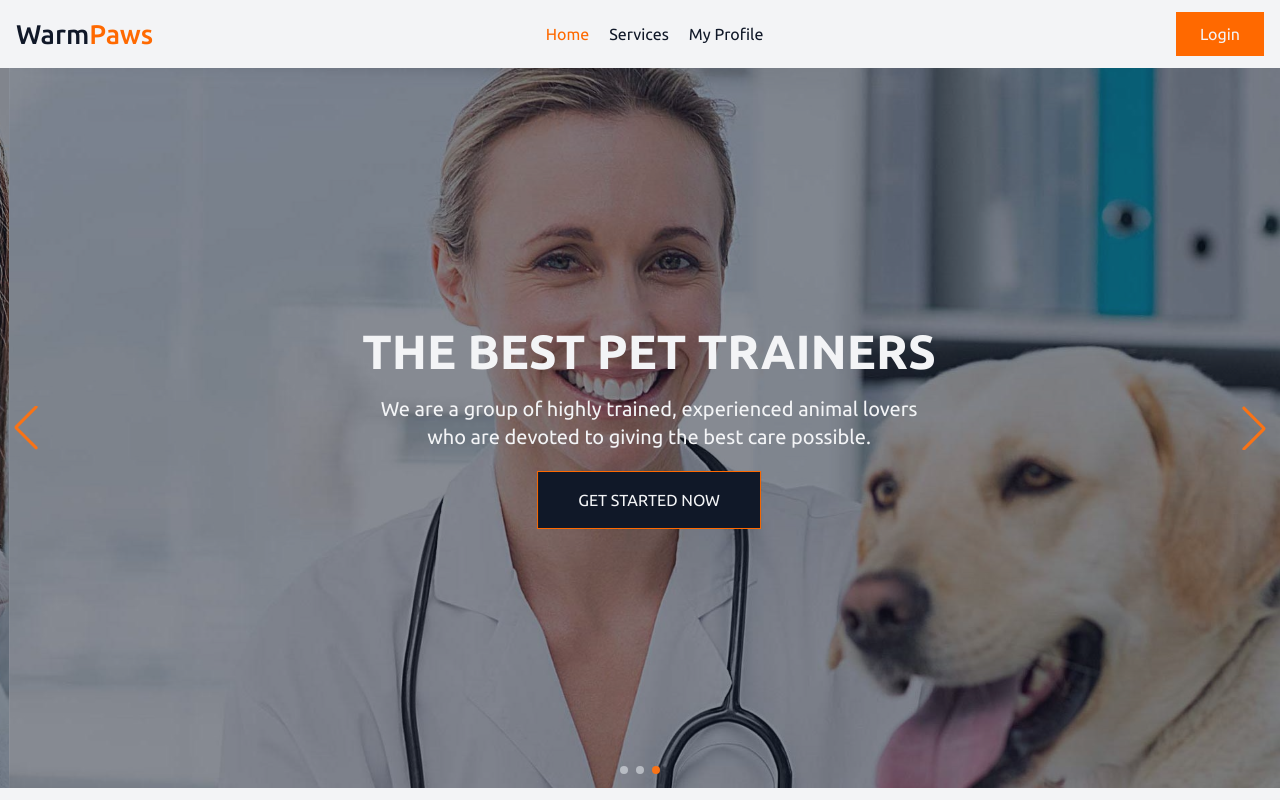
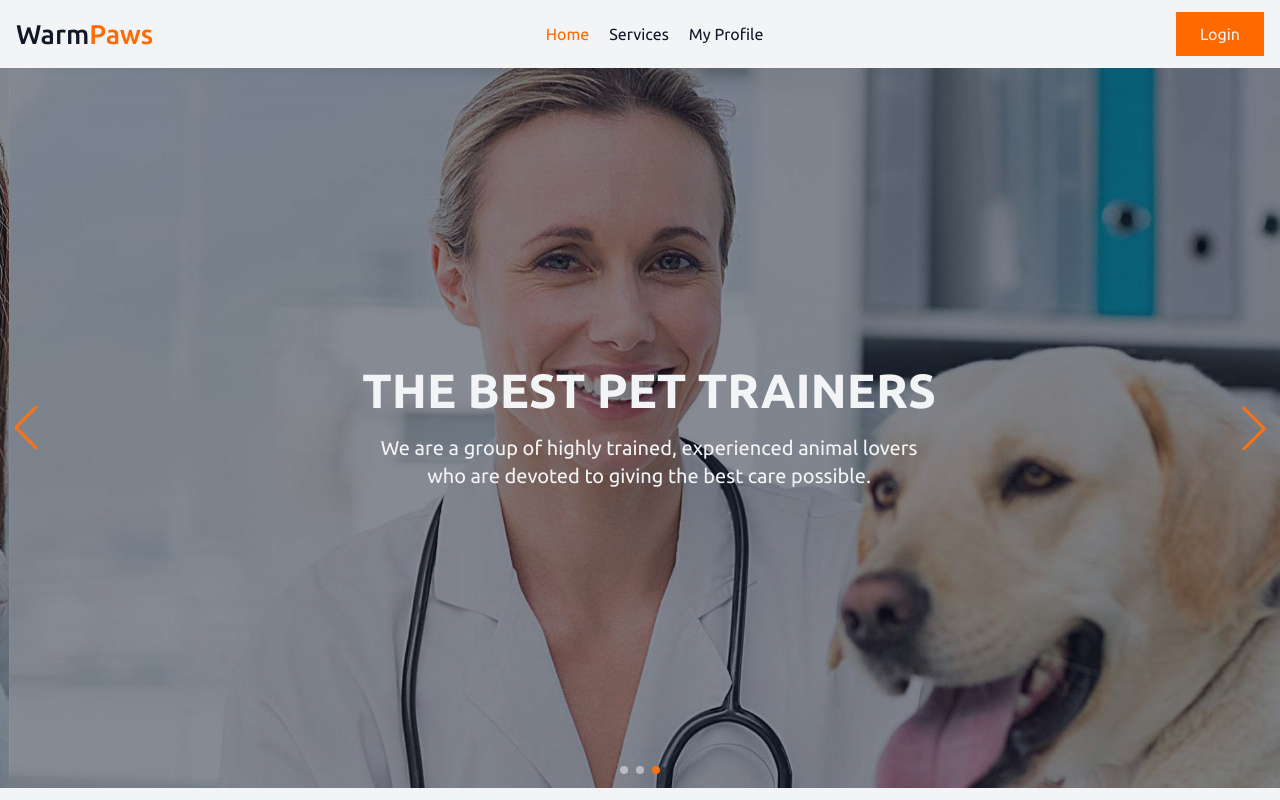
Before and after one commit to LitanMolla/WarmPaws, a React (Vite) app: page / in a window 1280 px wide. Shown: the top 800 px of the page. Built offline with nearby package versions, Linux system fonts and the light colour scheme; no server answers.

Commit message:
slider btn removed

```diff
--- a/src/components/Hero/Hero.jsx
+++ b/src/components/Hero/Hero.jsx
@@ -35,7 +35,6 @@ const Hero = () => {
                                         <div className="space-y-5 text-gray-100 text-center">
                                             <h2 className='text-3xl md:text-5xl font-semibold'>EASY PETS ADOPTION</h2>
                                             <p className='max-w-xl mx-auto md:text-xl'>We are a group of highly trained, experienced animal lovers who are devoted to giving the best care possible.</p>
-                                            <Link className='text-gray-100 bg-gray-900 px-6 md:px-10 py-2.5 md:py-4 border border-orange-500 inline-block duration-300 hover:bg-orange-500'>GET STARTED NOW</Link>
                                         </div>
                                     </div>
                                 </Container>
@@ -55,7 +54,6 @@ const Hero = () => {
                                                 PET CARE GUIDELINES
                                             </h2>
                                             <p className='max-w-xl mx-auto md:text-xl'>We are a group of highly trained, experienced animal lovers who are devoted to giving the best care possible.</p>
-                                            <Link className='text-gray-100 bg-gray-900 px-6 md:px-10 py-2.5 md:py-4 border border-orange-500 inline-block duration-300 hover:bg-orange-500'>GET STARTED NOW</Link>
                                         </div>
                                     </div>
                                 </Container>
@@ -73,7 +71,6 @@ const Hero = () => {
                                         <div className="space-y-5 text-gray-100 text-center">
                                             <h2 className='text-3xl md:text-5xl font-semibold'>THE BEST PET TRAINERS</h2>
                                             <p className='max-w-xl mx-auto md:text-xl'>We are a group of highly trained, experienced animal lovers who are devoted to giving the best care possible.</p>
-                                            <Link className='text-gray-100 bg-gray-900 px-6 md:px-10 py-2.5 md:py-4 border border-orange-500 inline-block duration-300 hover:bg-orange-500'>GET STARTED NOW</Link>
                                         </div>
                                     </div>
                                 </Container>
```
